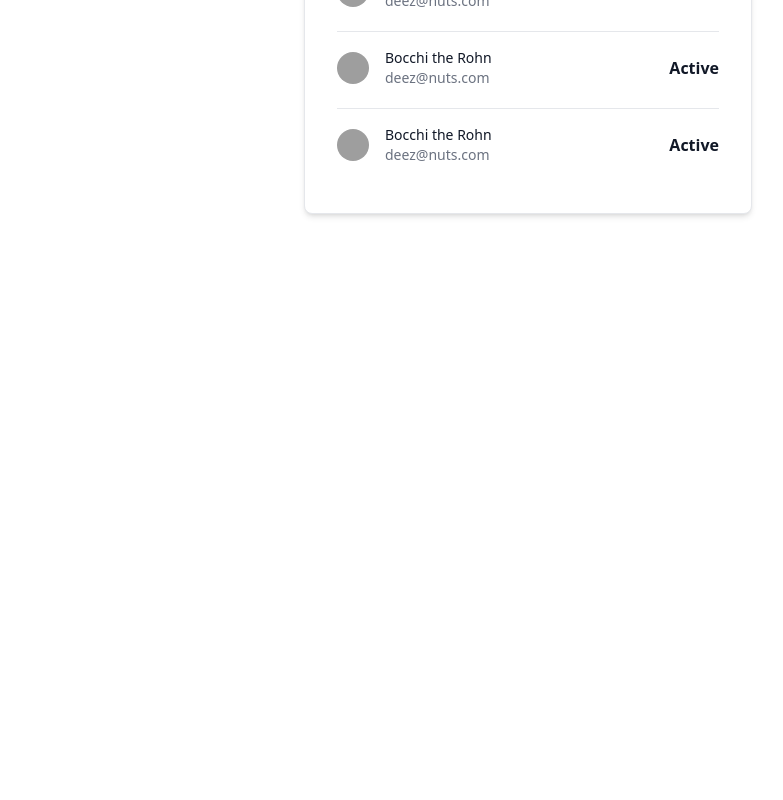
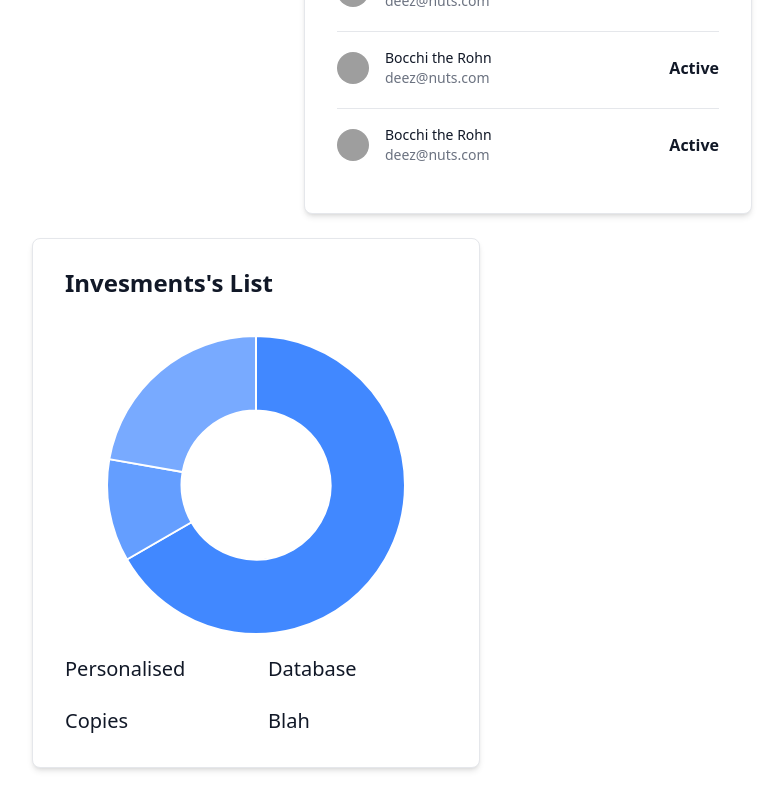
Before and after one commit to aurora-0025/sustainable-hack, a Next.js app: page / in a window 1280 px wide. Shown: the part 1069-1869 px from the top of the page, without its empty margins (0-783 px from the left). Before the commit the page ends 1315 px from the top, so only its background shows below. Built offline with nearby package versions, Linux system fonts and the light colour scheme; grey boxes are pictures that could not be loaded.

Commit message:
feat donut chart

```diff
--- a/package.json
+++ b/package.json
@@ -9,8 +9,10 @@
     "lint": "next lint"
   },
   "dependencies": {
+    "@types/chart.js": "^2.9.37",
     "@types/node": "18.15.3",
     "@types/react": "18.0.28",
+    "@types/react-chartjs-2": "^2.5.7",
     "@types/react-dom": "18.0.11",
     "chart.js": "^4.2.1",
     "eslint": "8.36.0",
--- a/src/pages/index.tsx
+++ b/src/pages/index.tsx
@@ -3,6 +3,23 @@ import Image from "next/image";
 import { Inter } from "next/font/google";
 import FAQ from "@/components/FAQ";
 import Buttons from "@/components/Buttons";
+import React from "react";
+import { Doughnut } from "react-chartjs-2";
+import { Chart, ArcElement } from "chart.js";
+Chart.register(ArcElement);
+
+const data = {
+  labels: ["Red", "Green", "Blue"],
+  datasets: [
+    {
+      data: [300, 50, 100],
+      backgroundColor: ["#4188ff", "#649eff", "#78aaff"],
+      hoverBackgroundColor: ["#FF6384", "#FF6384", "#FF6384"],
+    },
+  ],
+};
+
+
 
 export default function Home() {
   return (
@@ -168,6 +185,34 @@ export default function Home() {
           </div>
         </div>
       </div>
+
+      <div className="mx-auto mt-6 ">
+        <div className="max-w-md rounded-lg border bg-white p-4 shadow-md dark:border-gray-700 dark:bg-gray-800 sm:p-8">
+        <h3 className="text-2xl font-semibold leading-none text-gray-900 dark:text-white">
+              Invesments&apos;s List
+            </h3>
+          <div className="mt-10 mb-4 flex items-center justify-center">
+            <div className=" h-30 w-30">
+            <Doughnut data={data} />
+            </div>
+
+          </div>
+          <div className="max-w-md  mt-5 grid grid-flow-row-dense grid-cols-2 gap-6 justify-around">
+
+            <h3 className="text-xl font  text-gray-900 dark:text-white">
+              Personalised
+            </h3>
+            <h3 className="text-xl font  text-gray-900 dark:text-white">
+              Database
+            </h3>
+            <h3 className="text-xl font text-gray-900 dark:text-white">
+              Copies</h3>
+            <h3 className="text-xl font  text-gray-900 dark:text-white">
+              Blah
+            </h3>
+            </div>
+        </div>
+      </div>
     </div>
   );
 }
```
Also changed, not shown: 1 other file (tests, documents, lock files or other folders).
